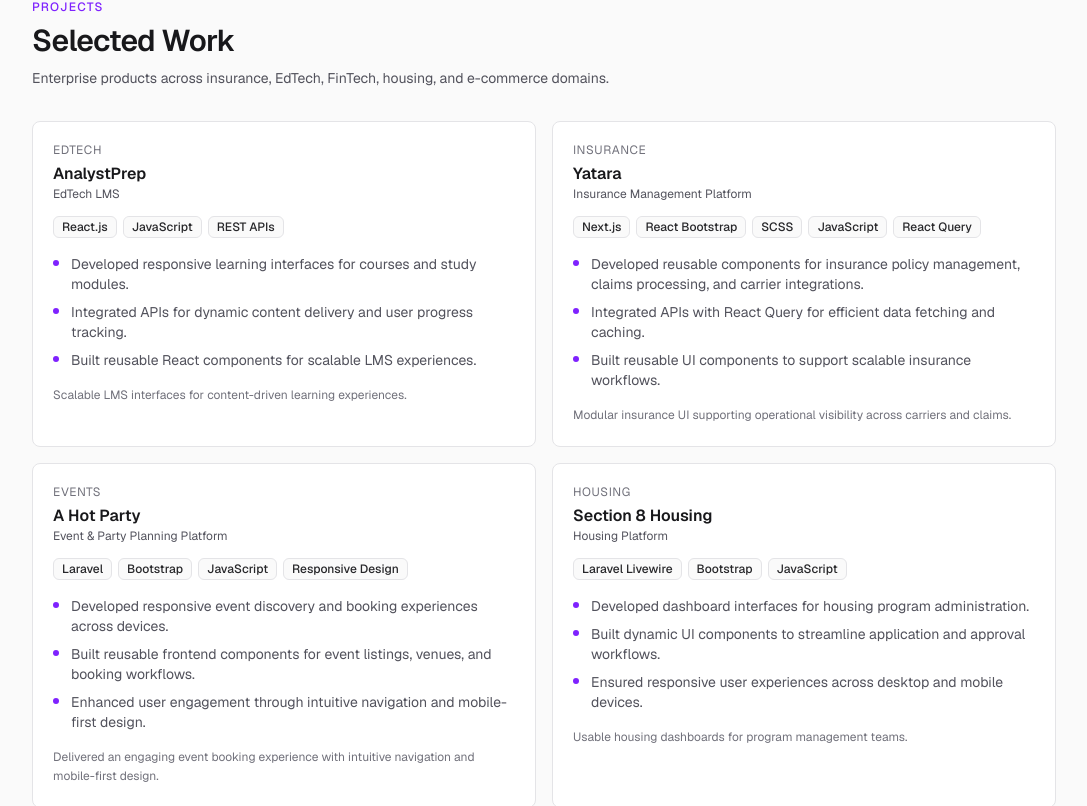
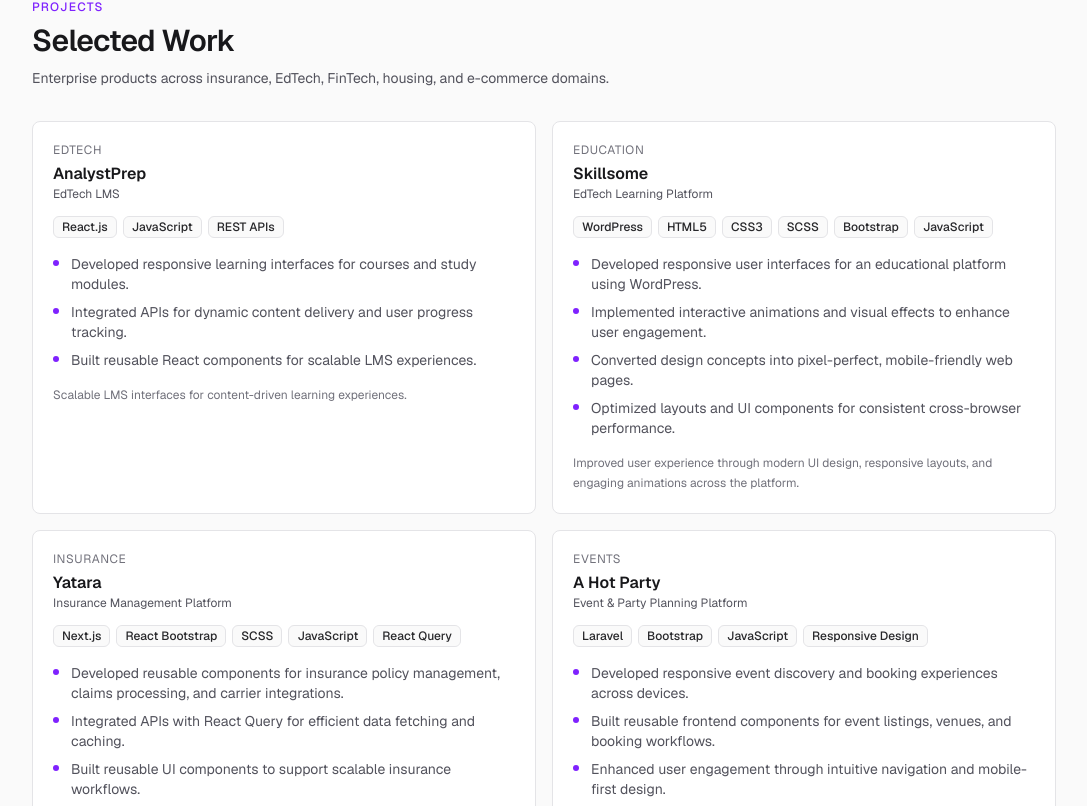
Before and after one commit to nafish2102/nafish-portfolio, a Next.js app: page / in a window 1280 px wide. Shown: the part 1274-2080 px from the top of the page, without its empty margins (96-1183 px from the left). Built offline with nearby package versions, Linux system fonts and the light colour scheme.

Commit message:
fix: update project

```diff
--- a/components/Projects.tsx
+++ b/components/Projects.tsx
@@ -39,6 +39,21 @@ const PROJECTS: Project[] = [
       "Scalable LMS interfaces for content-driven learning experiences.",
   },
   {
+    name: "Skillsome",
+    title: "EdTech Learning Platform",
+    domain: "Education",
+    url: "https://skillsome.com/",
+    techStack: ["WordPress", "HTML5", "CSS3", "SCSS", "Bootstrap", "JavaScript"],
+    highlights: [
+    "Developed responsive user interfaces for an educational platform using WordPress.",
+    "Implemented interactive animations and visual effects to enhance user engagement.",
+    "Converted design concepts into pixel-perfect, mobile-friendly web pages.",
+    "Optimized layouts and UI components for consistent cross-browser performance."
+    ],
+    impact:
+    "Improved user experience through modern UI design, responsive layouts, and engaging animations across the platform."
+  },
+  {
     name: "Yatara",
     title: "Insurance Management Platform",
     domain: "Insurance",
@@ -77,20 +92,7 @@ const PROJECTS: Project[] = [
     impact:
       "Delivered an engaging event booking experience with intuitive navigation and mobile-first design.",
   },
-  {
-    name: "Section 8 Housing",
-    title: "Housing Platform",
-    domain: "Housing",
-    url: "https://s8tracker.com/",
-    techStack: ["Laravel Livewire", "Bootstrap", "JavaScript"],
-    highlights: [
-      "Developed dashboard interfaces for housing program administration.",
-      "Built dynamic UI components to streamline application and approval workflows.",
-      "Ensured responsive user experiences across desktop and mobile devices.",
-    ],
-    impact:
-      "Usable housing dashboards for program management teams.",
-  },
+
   {
     name: "URStore",
     title: "E-Commerce Platform",
```
